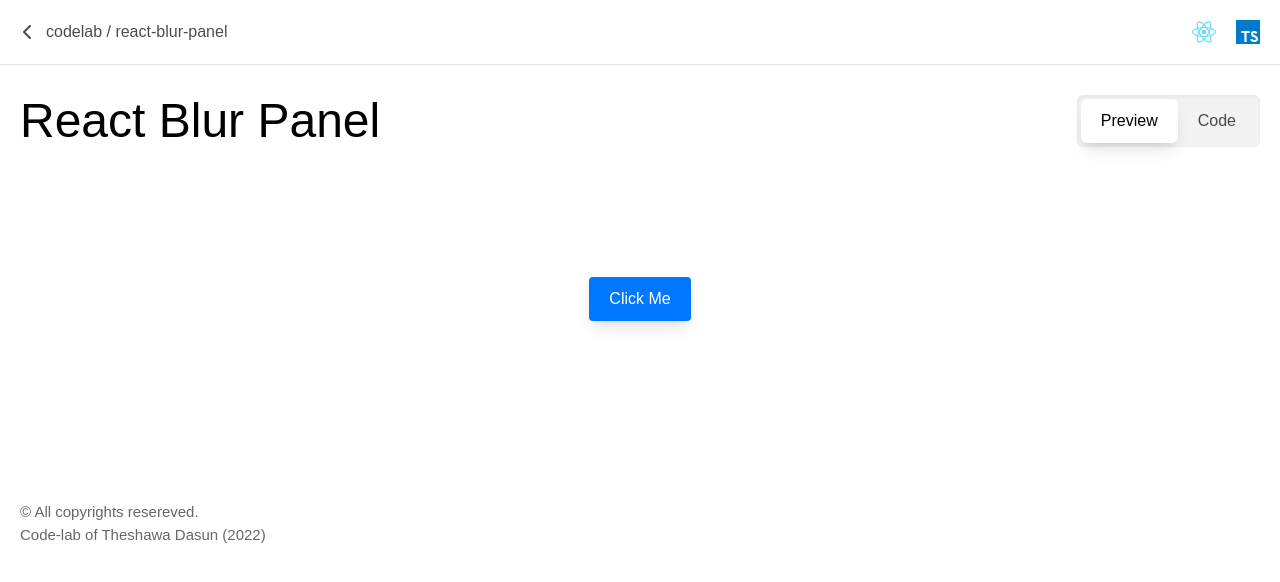
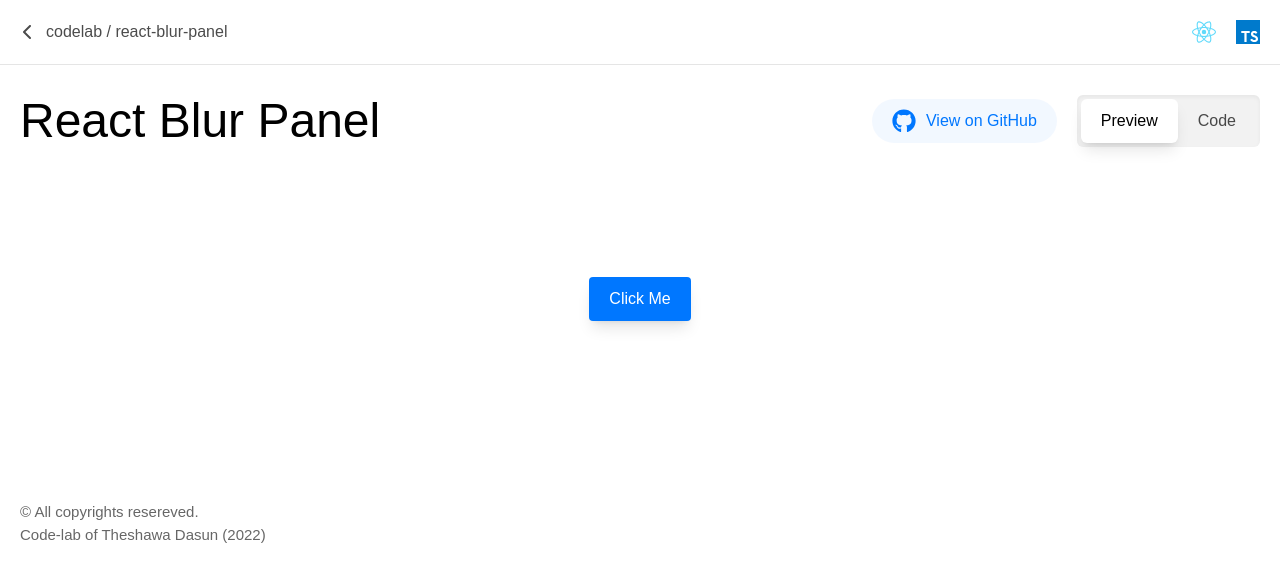
Before and after one commit to Theshawa/code-lab, a React (Create React App) app: page /react-blur-panel in a window 1280 px wide. Shown: the top 582 px of the page. Built offline with nearby package versions, Linux system fonts and the light colour scheme.

Commit message:
react blur panel

```diff
--- a/src/BlurPanel/BlurPanel.tsx
+++ b/src/BlurPanel/BlurPanel.tsx
@@ -55,7 +55,7 @@ const { panel, trigger, setShowing, showing } = useBlurPanel<HTMLDivElement,HTML
 
         `}
         title="React Blur Panel"
-        githubLink=""
+        githubLink="https://github.com/Theshawa/code-lab/tree/main/src/BlurPanel"
         technologies={["React", "TypeScript"]}
       >
         <div className="relative w-max pt-[100px] mb-[100px] mx-auto max-w-full">
```
